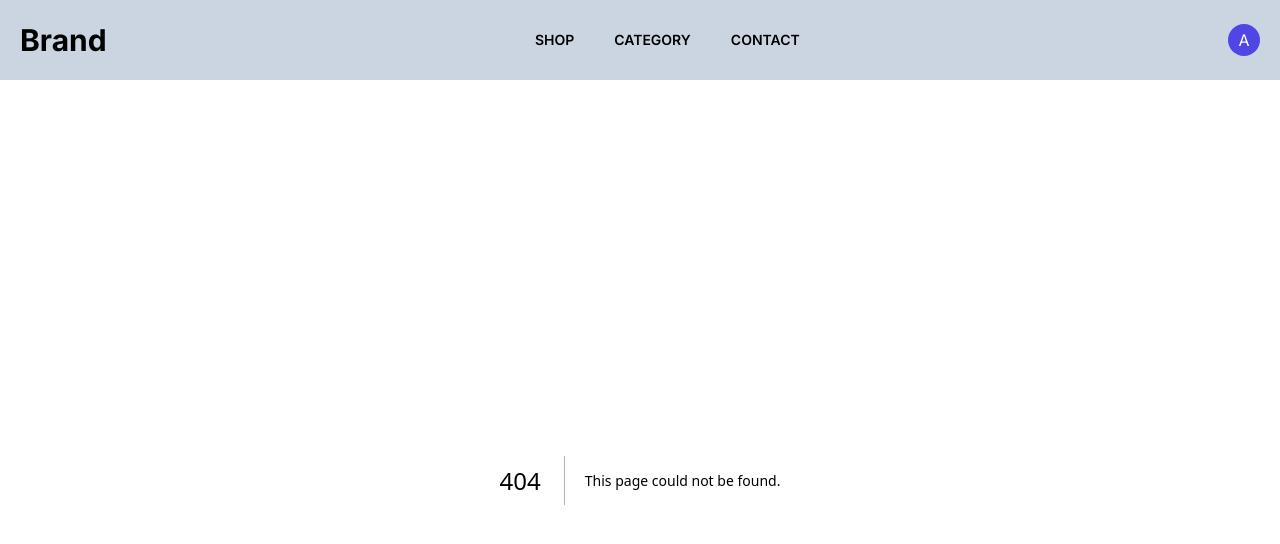
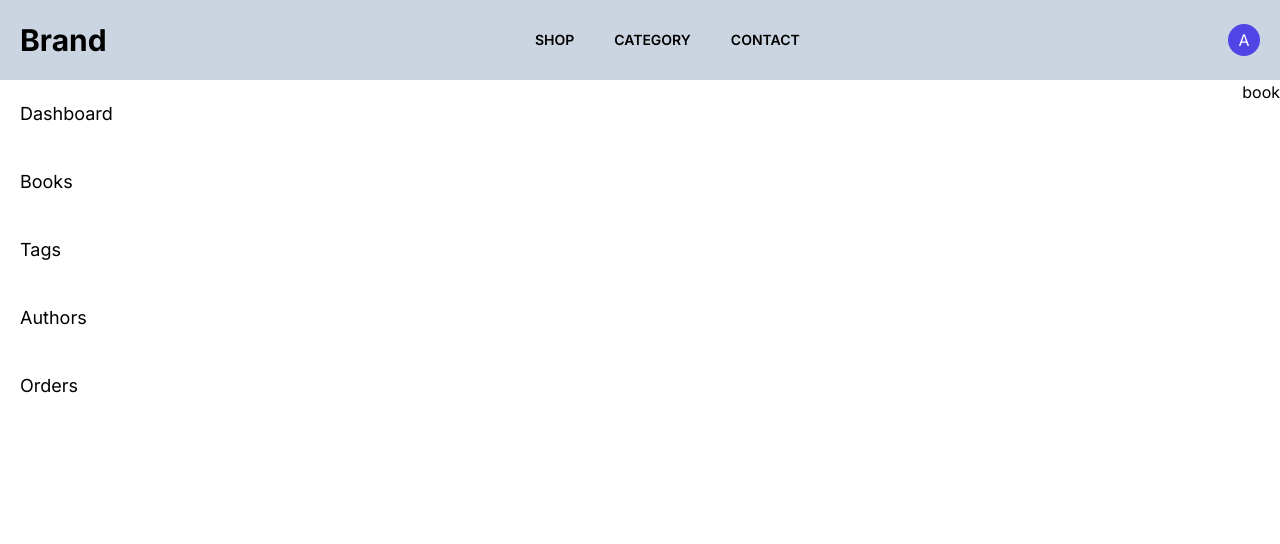
Before and after one commit to Moncef-Mhz/book-commerce, a Next.js app: page /admin/books in a window 1280 px wide. Before the commit this address had no page. Shown: the top 544 px of the page. Built offline with nearby package versions, Linux system fonts and the light colour scheme.

Commit message:
adding feature to admin panel

```diff
--- a/app/admin/Layout.jsx
+++ /dev/null
@@ -1,12 +0,0 @@
-import React from "react";
-
-function AdminLayout({ children }) {
-  return (
-    <section>
-      dsadsadsa
-      <main>{children}</main>
-    </section>
-  );
-}
-
-export default AdminLayout;
--- /dev/null
+++ b/app/admin/books/page.jsx
@@ -0,0 +1,7 @@
+import React from "react";
+
+function page() {
+  return <div>book</div>;
+}
+
+export default page;
--- a/app/admin/layout.js
+++ b/app/admin/layout.js
@@ -1,3 +1,4 @@
+import Link from "next/link";
 import React from "react";
 
 function layout({ children }) {
@@ -5,11 +6,21 @@ function layout({ children }) {
     <main className="flex w-full items-start justify-between relative">
       <div className="w-[30%] md:w-[35%] lg:w-[40%] h-full p-5 ">
         <ul className="flex flex-col gap-10">
-          <li className="cursor-pointer text-lg">Dashboard</li>
-          <li className="cursor-pointer text-lg">Books</li>
-          <li className="cursor-pointer text-lg">Tags</li>
-          <li className="cursor-pointer text-lg">Users</li>
-          <li className="cursor-pointer text-lg">Orders</li>
+          <li className="cursor-pointer text-lg">
+            <Link href="/admin">Dashboard</Link>
+          </li>
+          <li className="cursor-pointer text-lg">
+            <Link href="/admin/books">Books</Link>
+          </li>
+          <li className="cursor-pointer text-lg">
+            <Link href="/admin/tags">Tags</Link>
+          </li>
+          <li className="cursor-pointer text-lg">
+            <Link href="/admin/users">Authors</Link>
+          </li>
+          <li className="cursor-pointer text-lg">
+            <Link href="/admin/orders">Orders</Link>
+          </li>
         </ul>
       </div>
       <div>{children}</div>
--- a/app/admin/page.jsx
+++ b/app/admin/page.jsx
@@ -1,7 +1,7 @@
 import React from "react";
 
-function page() {
-  return <div>page</div>;
+function Dashboad() {
+  return <div>flex</div>;
 }
 
-export default page;
+export default Dashboad;
--- a/app/admin/products/new/page.jsx
+++ /dev/null
@@ -1,7 +0,0 @@
-import React from "react";
-
-function NewProduct() {
-  return <div>page</div>;
-}
-
-export default NewProduct;
--- a/app/admin/products/page.jsx
+++ /dev/null
@@ -1,8 +0,0 @@
-import React from "react";
-import AdminLayout from "../Layout";
-
-function Product() {
-  return <div>page</div>;
-}
-
-export default Product;
--- a/package.json
+++ b/package.json
@@ -12,6 +12,7 @@
     "@nextui-org/react": "^2.1.7",
     "autoprefixer": "10.4.15",
     "framer-motion": "^10.16.1",
+    "mongoose": "^7.5.0",
     "next": "13.4.19",
     "postcss": "8.4.28",
     "react": "18.2.0",
```
Also changed, not shown: models/Author.js (added, +11 -0 lines), models/Books.js (added, +17 -0 lines), models/Tag.js (added, +9 -0 lines), 1 other file (tests, documents, lock files or other folders).
